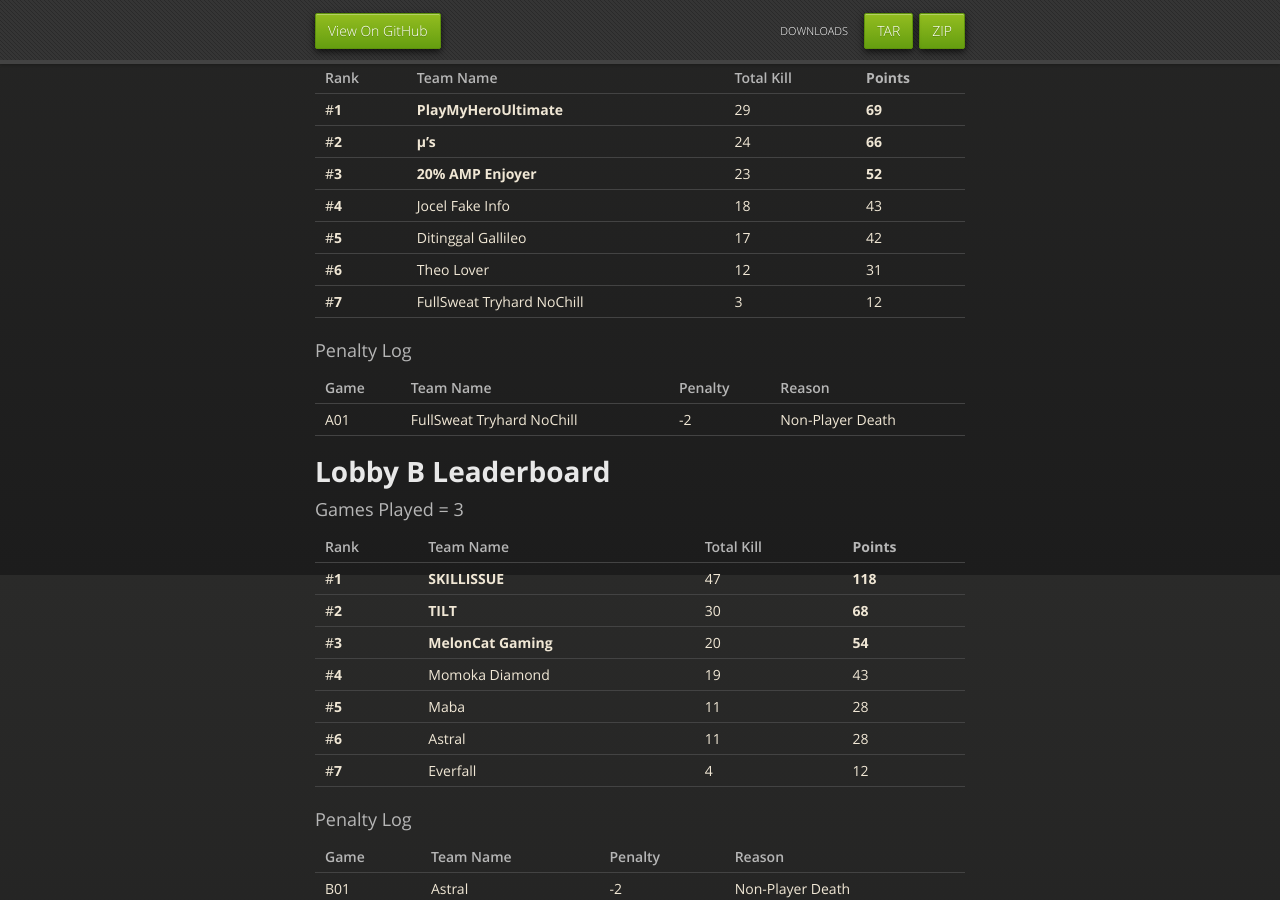
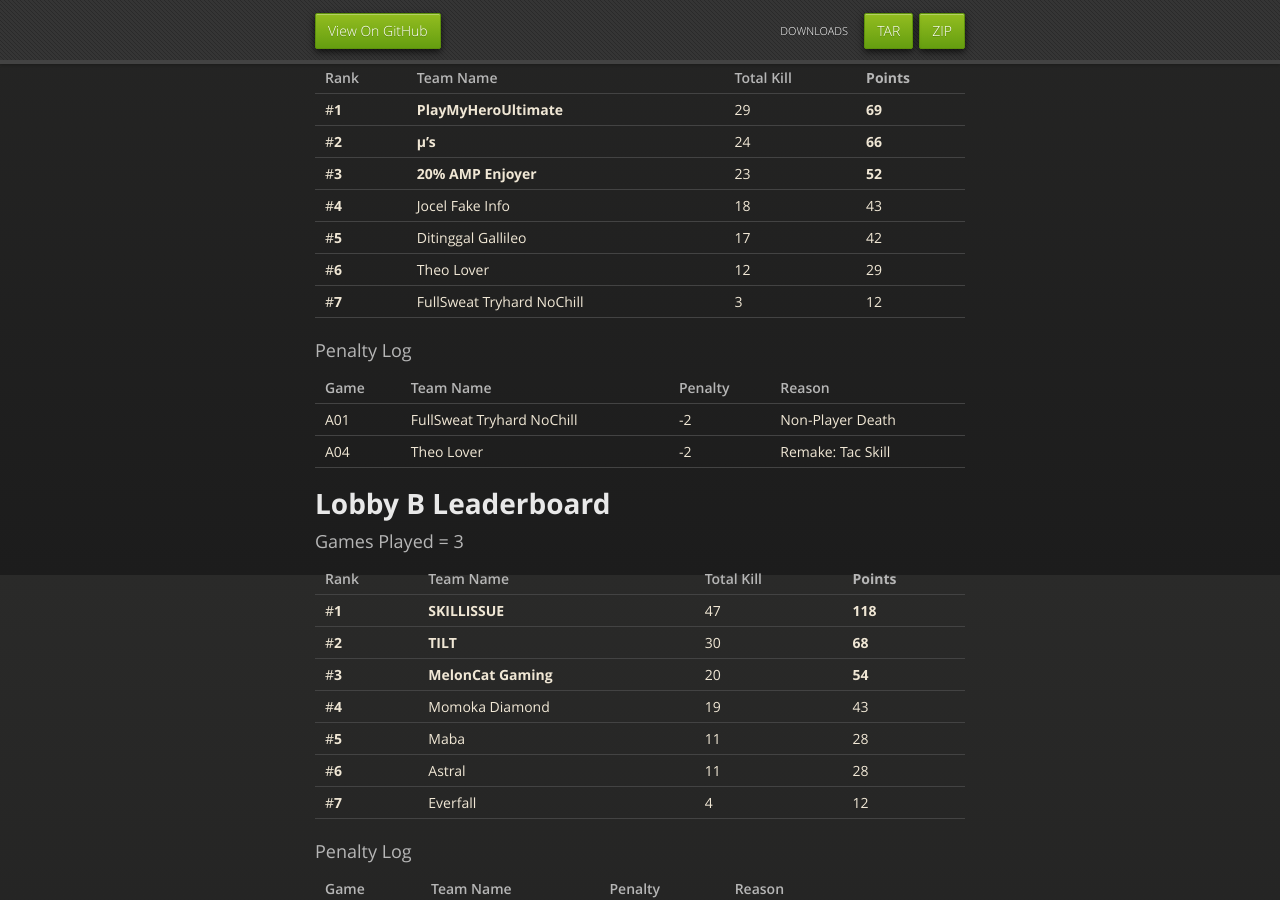
Before and after one commit to kanziebub/SurvivalProtocol, a Jekyll site: the page built from EPIC/02/leaderboard.md, in a window 1280 px wide and 900 px high, scrolled down 325 px. Built offline with Jekyll 4.4.1, drawn with Linux system fonts in a browser that asks for light colours.

Commit message:
GAME A03 remake

```diff
--- a/EPIC/02/leaderboard.md
+++ b/EPIC/02/leaderboard.md
@@ -16,7 +16,7 @@ layout: default
 | #**3** | **20% AMP Enjoyer** | 23 | **52** |
 | #**4** | Jocel Fake Info | 18 | 43 |
 | #**5** | Ditinggal Gallileo | 17 | 42 |
-| #**6** | Theo Lover | 12 | 31 |
+| #**6** | Theo Lover | 12 | 29 |
 | #**7** | FullSweat Tryhard NoChill | 3 | 12 |
 
 ### Penalty Log
@@ -24,6 +24,7 @@ layout: default
 |  Game  | Team Name | Penalty | Reason                |
 |:-------|:----------|:--------|:----------------------|
 | A01 | FullSweat Tryhard NoChill | -2 | Non-Player Death |
+| A04 | Theo Lover | -2 | Remake: Tac Skill |
 
 
 
--- a/double_lobby_lb.py
+++ b/double_lobby_lb.py
@@ -129,6 +129,7 @@ def refresh_page(sheetID_A, sheetID_B, target):
 """ + set_leaderboard(df_A)
     + get_penalty_table()
     + set_penalty("A01", "FullSweat Tryhard NoChill", "-2", "Non-Player Death")
+    + set_penalty("A04", "Theo Lover", "-2", "Remake: Tac Skill")
     + " \n \n")
 
     df_B = set_df(sheetID_B, sheetName)
```
